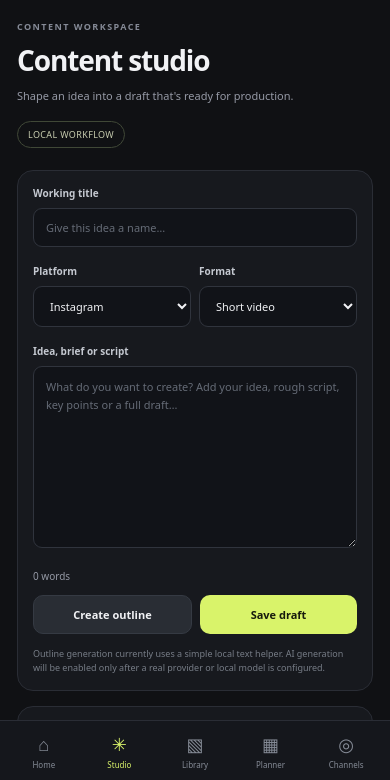
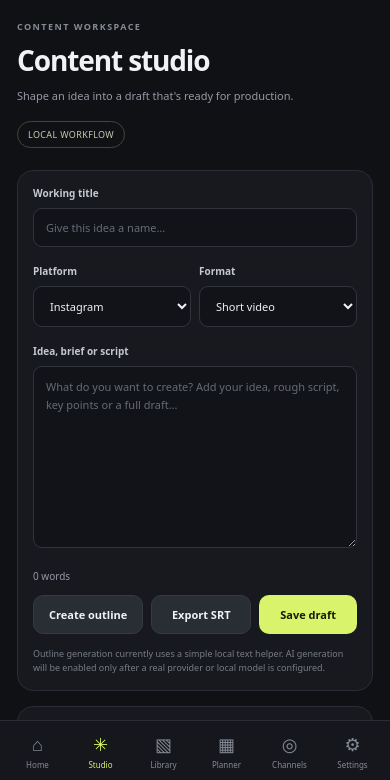
Before and after one commit to founder-dax-limbasiya/NRD-Studio, a plain HTML site: page index.html in a window 390 px wide. Both pictures are taken after a click on the button "Create first draft". Shown: the part 63-843 px from the top of the page. Drawn offline with Linux system fonts and the light colour scheme.

Commit message:
feat: add subtitle export action and mobile settings navigation

```diff
--- a/index.html
+++ b/index.html
@@ -64,7 +64,7 @@
               <input type="hidden" id="editingId"><label class="field-label" for="contentTitle">Working title</label><input id="contentTitle" class="text-input" placeholder="Give this idea a name…" maxlength="100">
               <div class="field-two"><div><label class="field-label" for="platformSelect">Platform</label><select id="platformSelect" class="text-input"><option>Instagram</option><option>YouTube</option><option>TikTok</option><option>Facebook</option><option>LinkedIn</option><option>X</option><option>Other</option></select></div><div><label class="field-label" for="formatSelect">Format</label><select id="formatSelect" class="text-input"><option>Short video</option><option>Reel</option><option>YouTube video</option><option>Carousel</option><option>Post</option><option>Story</option></select></div></div>
               <label class="field-label" for="contentIdea">Idea, brief or script</label><textarea id="contentIdea" class="text-input textarea" rows="9" placeholder="What do you want to create? Add your idea, rough script, key points or a full draft…"></textarea>
-              <div class="editor-footer"><span class="muted" id="wordCount">0 words</span><div class="button-row"><button class="secondary-button" id="outlineButton">Create outline</button><button class="primary-button" id="saveDraftButton">Save draft</button></div></div>
+              <div class="editor-footer"><span class="muted" id="wordCount">0 words</span><div class="button-row"><button class="secondary-button" id="outlineButton">Create outline</button><button class="secondary-button" id="exportSrtButton">Export SRT</button><button class="primary-button" id="saveDraftButton">Save draft</button></div></div>
               <p class="microcopy">Outline generation currently uses a simple local text helper. AI generation will be enabled only after a real provider or local model is configured.</p>
             </div>
             <aside class="panel side-panel"><p class="eyebrow">CONTENT CHECKLIST</p><h3>Before production</h3><div class="check-row"><span class="check-number">01</span><div><b>Clear message</b><small>One idea your audience should remember.</small></div></div><div class="check-row"><span class="check-number">02</span><div><b>Strong opening</b><small>Give viewers a reason to stay.</small></div></div><div class="check-row"><span class="check-number">03</span><div><b>Useful ending</b><small>Finish with a takeaway or next step.</small></div></div><div class="side-divider"></div><div class="side-status"><span class="status-dot"></span><div><b>Draft mode</b><small>Nothing is published automatically.</small></div></div></aside>
@@ -97,7 +97,7 @@
       <footer class="footer"><span>NRD STUDIO</span><span>Build with intention.</span></footer>
     </main>
   </div>
-  <nav class="mobile-nav" aria-label="Mobile navigation"><button class="active" data-page="home"><span>⌂</span><small>Home</small></button><button data-page="studio"><span>✳</span><small>Studio</small></button><button data-page="library"><span>▧</span><small>Library</small></button><button data-page="calendar"><span>▦</span><small>Planner</small></button><button data-page="channels"><span>◎</span><small>Channels</small></button></nav>
+  <nav class="mobile-nav" aria-label="Mobile navigation"><button class="active" data-page="home"><span>⌂</span><small>Home</small></button><button data-page="studio"><span>✳</span><small>Studio</small></button><button data-page="library"><span>▧</span><small>Library</small></button><button data-page="calendar"><span>▦</span><small>Planner</small></button><button data-page="channels"><span>◎</span><small>Channels</small></button><button data-page="settings"><span>⚙</span><small>Settings</small></button></nav>
   <div class="toast" id="toast" role="status" aria-live="polite"></div>
   <script src="/app.js" defer></script>
 </body>
```
